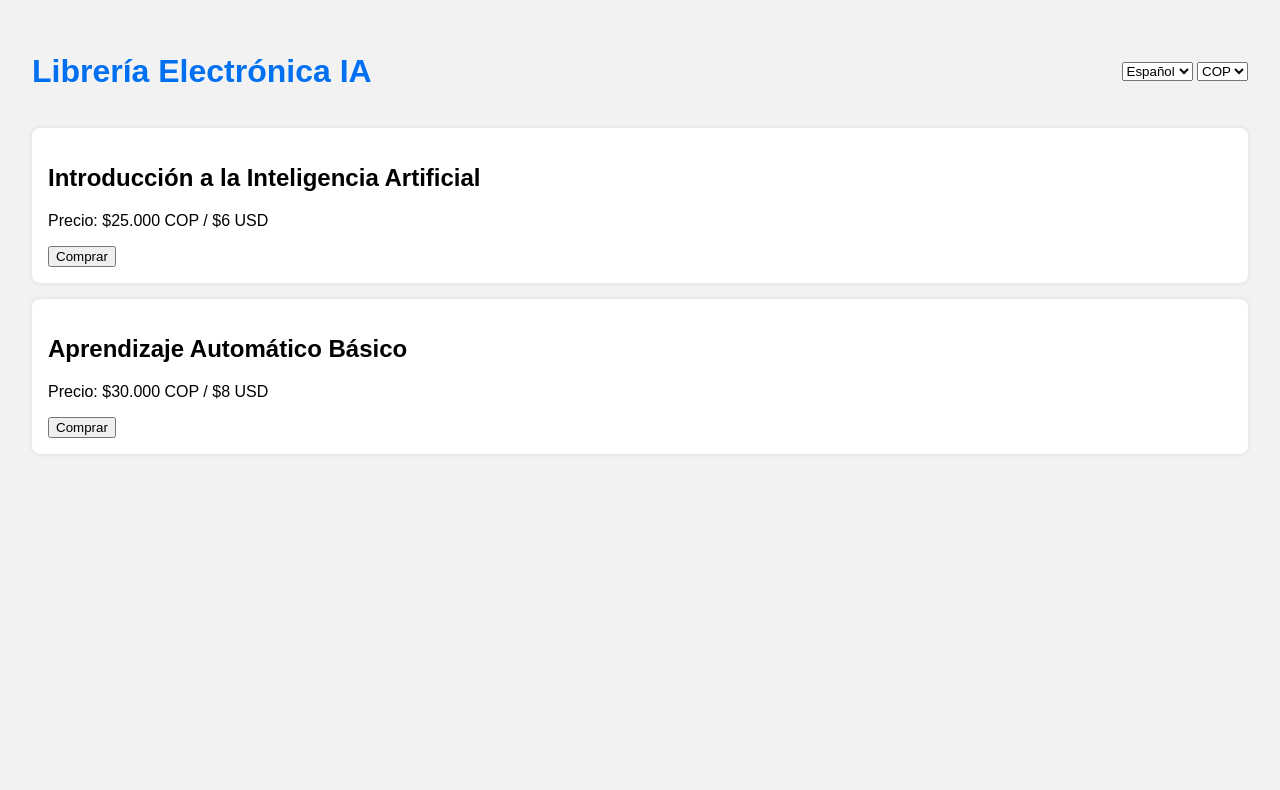
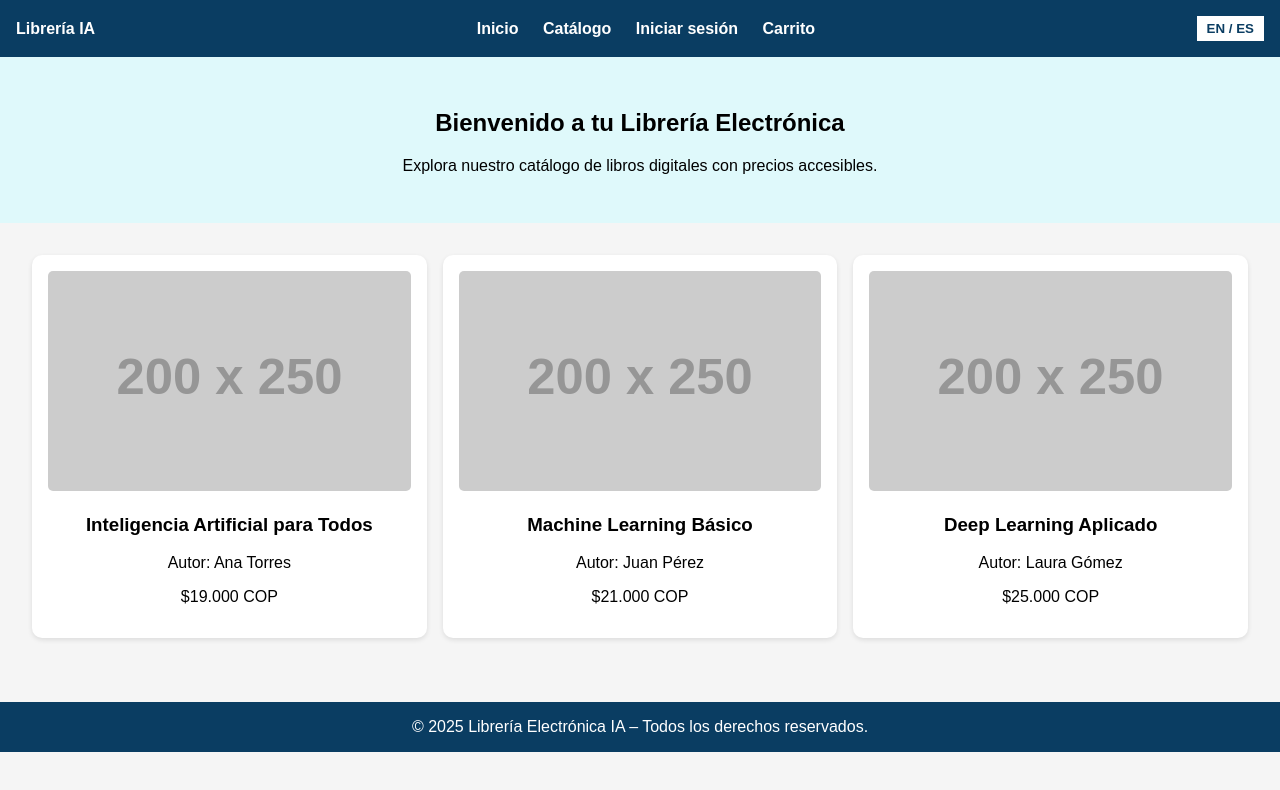
Before and after one commit to cesdiweb/libreria-electronica-ia, a plain HTML site: page index.html in a window 1280 px wide. Drawn offline with Linux system fonts and the light colour scheme; placeholder pictures from the web are drawn by us.

Commit message:
Actualizo diseño profesional de la página

```diff
--- a/index.html
+++ b/index.html
@@ -2,57 +2,135 @@
 <html lang="es">
 <head>
   <meta charset="UTF-8" />
-  <meta name="viewport" content="width=device-width, initial-scale=1.0"/>
+  <meta name="viewport" content="width=device-width, initial-scale=1.0" />
   <title>Librería Electrónica IA</title>
   <style>
     body {
-      font-family: sans-serif;
+      font-family: Arial, sans-serif;
       margin: 0;
-      padding: 2rem;
-      background: #f2f2f2;
+      padding: 0;
+      background: #f5f5f5;
     }
     header {
+      background: #0a3d62;
+      color: white;
+      padding: 1rem;
       display: flex;
       justify-content: space-between;
       align-items: center;
+      flex-wrap: wrap;
     }
-    h1 {
-      color: #0070f3;
+    nav a {
+      color: white;
+      margin: 0 10px;
+      text-decoration: none;
+      font-weight: bold;
+    }
+    .lang-toggle {
+      background: white;
+      color: #0a3d62;
+      border: none;
+      padding: 5px 10px;
+      font-weight: bold;
+      cursor: pointer;
+    }
+    .hero {
+      padding: 2rem;
+      text-align: center;
+      background: #dff9fb;
+    }
+    .catalogo {
+      display: grid;
+      grid-template-columns: repeat(auto-fit, minmax(200px, 1fr));
+      gap: 1rem;
+      padding: 2rem;
     }
     .libro {
       background: white;
-      border-radius: 8px;
       padding: 1rem;
-      margin: 1rem 0;
-      box-shadow: 0 0 5px rgba(0,0,0,0.1);
+      border-radius: 10px;
+      box-shadow: 0 2px 5px rgba(0,0,0,0.1);
+      text-align: center;
+    }
+    .libro img {
+      width: 100%;
+      height: 220px;
+      object-fit: cover;
+      border-radius: 5px;
+    }
+    .footer {
+      background: #0a3d62;
+      color: white;
+      text-align: center;
+      padding: 1rem;
+      margin-top: 2rem;
     }
   </style>
 </head>
 <body>
   <header>
-    <h1>Librería Electrónica IA</h1>
-    <div>
-      <select>
-        <option>Español</option>
-        <option>English</option>
-      </select>
-      <select>
-        <option>COP</option>
-        <option>USD</option>
-      </select>
-    </div>
+    <div><strong>Librería IA</strong></div>
+    <nav>
+      <a href="#">Inicio</a>
+      <a href="#">Catálogo</a>
+      <a href="#">Iniciar sesión</a>
+      <a href="#">Carrito</a>
+    </nav>
+    <button class="lang-toggle" onclick="toggleLang()">EN / ES</button>
   </header>
-  <main>
+
+  <section class="hero">
+    <h1 id="titulo">Bienvenido a tu Librería Electrónica</h1>
+    <p id="descripcion">Explora nuestro catálogo de libros digitales con precios accesibles.</p>
+  </section>
+
+  <section class="catalogo">
     <div class="libro">
-      <h2>Introducción a la Inteligencia Artificial</h2>
-      <p>Precio: $25.000 COP / $6 USD</p>
-      <button>Comprar</button>
+      <img src="https://via.placeholder.com/200x250?text=Libro+1" alt="Libro 1" />
+      <h3>Inteligencia Artificial para Todos</h3>
+      <p>Autor: Ana Torres</p>
+      <p>$19.000 COP</p>
     </div>
     <div class="libro">
-      <h2>Aprendizaje Automático Básico</h2>
-      <p>Precio: $30.000 COP / $8 USD</p>
-      <button>Comprar</button>
+      <img src="https://via.placeholder.com/200x250?text=Libro+2" alt="Libro 2" />
+      <h3>Machine Learning Básico</h3>
+      <p>Autor: Juan Pérez</p>
+      <p>$21.000 COP</p>
     </div>
-  </main>
+    <div class="libro">
+      <img src="https://via.placeholder.com/200x250?text=Libro+3" alt="Libro 3" />
+      <h3>Deep Learning Aplicado</h3>
+      <p>Autor: Laura Gómez</p>
+      <p>$25.000 COP</p>
+    </div>
+  </section>
+
+  <footer class="footer">
+    © 2025 Librería Electrónica IA – Todos los derechos reservados.
+  </footer>
+
+  <script>
+    const textoES = {
+      titulo: "Bienvenido a tu Librería Electrónica",
+      descripcion: "Explora nuestro catálogo de libros digitales con precios accesibles.",
+      links: ["Inicio", "Catálogo", "Iniciar sesión", "Carrito"]
+    };
+    const textoEN = {
+      titulo: "Welcome to Your Digital Library",
+      descripcion: "Browse our digital book catalog with affordable prices.",
+      links: ["Home", "Catalog", "Login", "Cart"]
+    };
+    let es = true;
+    function toggleLang() {
+      es = !es;
+      const t = es ? textoES : textoEN;
+      document.getElementById("titulo").textContent = t.titulo;
+      document.getElementById("descripcion").textContent = t.descripcion;
+      const links = document.querySelectorAll("nav a");
+      links.forEach((link, i) => {
+        link.textContent = t.links[i];
+      });
+    }
+  </script>
 </body>
 </html>
```
